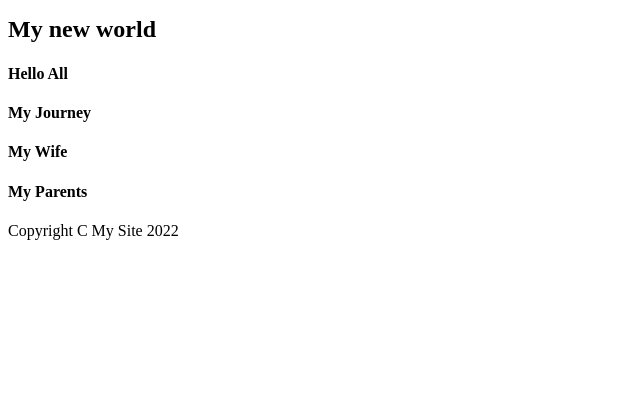
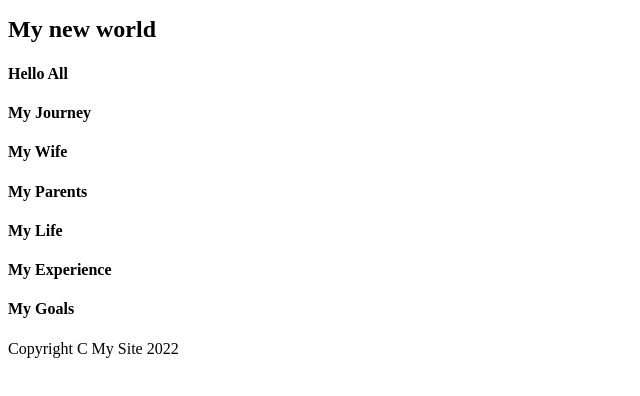
Before and after one commit to ashish672/practice, a plain HTML site: page public/index.html in a window 1280 px wide. Shown: the part 136-532 px from the top of the page, without its empty margins (0-640 px from the left). Drawn offline with Linux system fonts and the light colour scheme.

Commit message:
add another aside

```diff
--- a/public/index.html
+++ b/public/index.html
@@ -29,6 +29,13 @@
         <h4>My Parents</h4>
     </aside>
 
+    <!-- another aside section -->
+    <aside>
+        <h4>My Life</h4>
+        <h4>My Experience</h4>
+        <h4>My Goals</h4>
+    </aside>
+
 
     <footer class="footer">Copyright C My Site 2022 </footer>
 
```
